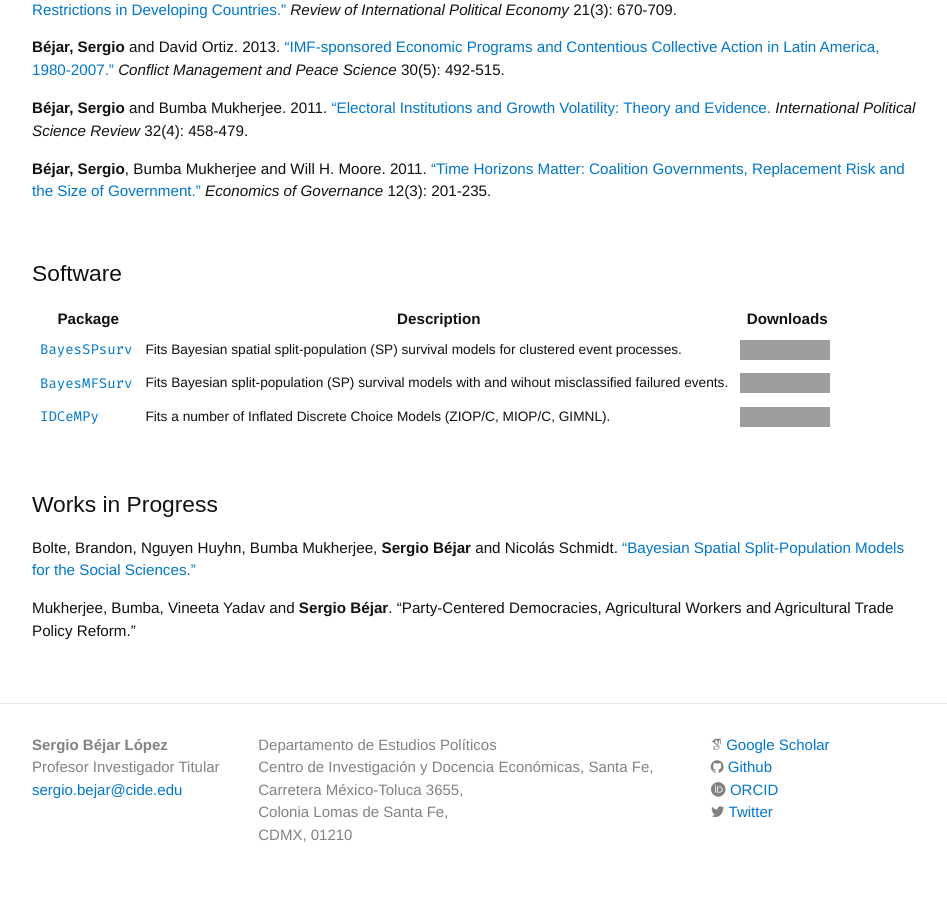
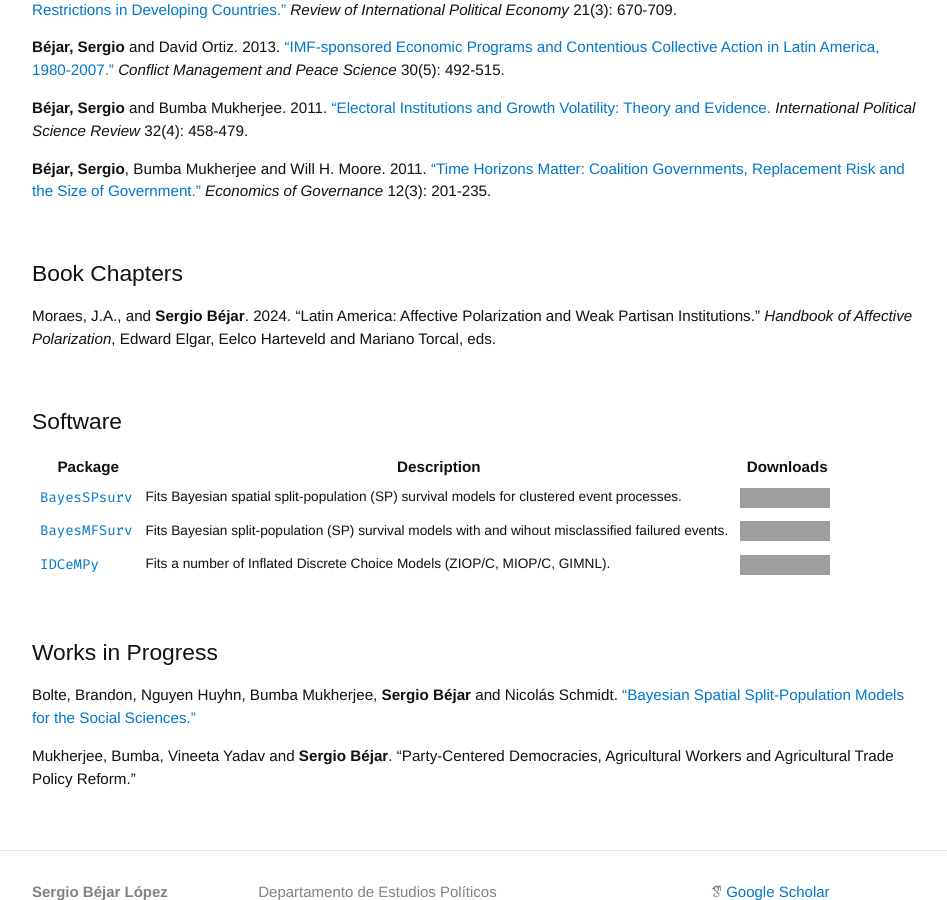
Before and after one commit to Sergio-Bejar/Sergio-Bejar.github.io, a Jekyll site: the page built from research.md, in a window 1280 px wide and 900 px high, scrolled down 1115 px. Shown: the whole window, without its empty margins (163-1110 px from the left). Built offline with Jekyll 4.4.1, drawn with Linux system fonts in a browser that asks for light colours; nearby versions of some CDN libraries; some web fonts are replaced; grey boxes are pictures that could not be loaded.

Commit message:
Update research.md

```diff
--- a/research.md
+++ b/research.md
@@ -38,6 +38,10 @@ Mukherjee, Bumba, Vineete Yadav and **Sergio Béjar**. 2014 ["Candidate-Centered
 
 **Béjar, Sergio**, Bumba Mukherjee and Will H. Moore. 2011. ["Time Horizons Matter: Coalition Governments, Replacement Risk and the Size of Government."](https://doi.org/10.1007/s10101-011-0096-0) *Economics of Governance* 12(3): 201-235.
 
+<br>
+## Book Chapters
+
+Moraes, J.A., and **Sergio Béjar**. 2024. "Latin America: Affective Polarization and Weak Partisan Institutions." *Handbook of Affective Polarization*, Edward Elgar, Eelco Harteveld and Mariano Torcal, eds.
 
 <br>
 ## Software
```
